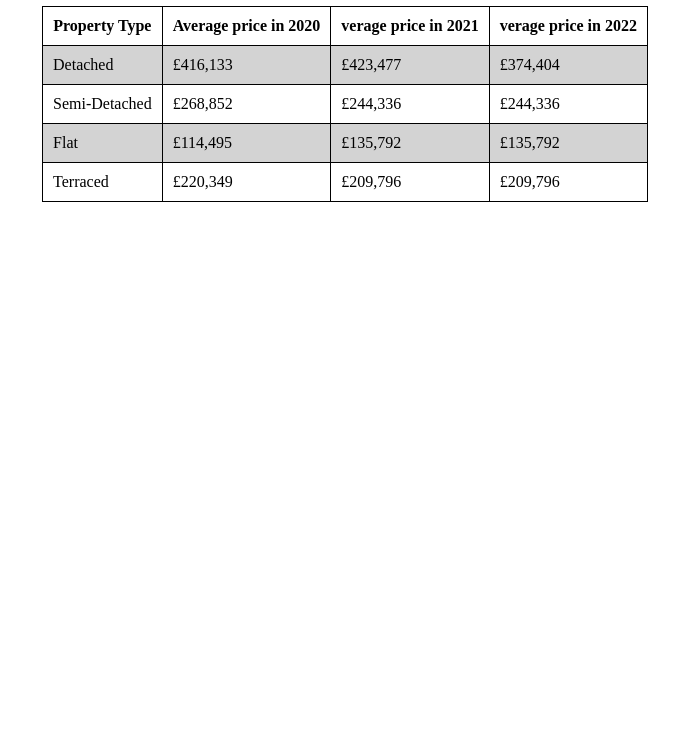
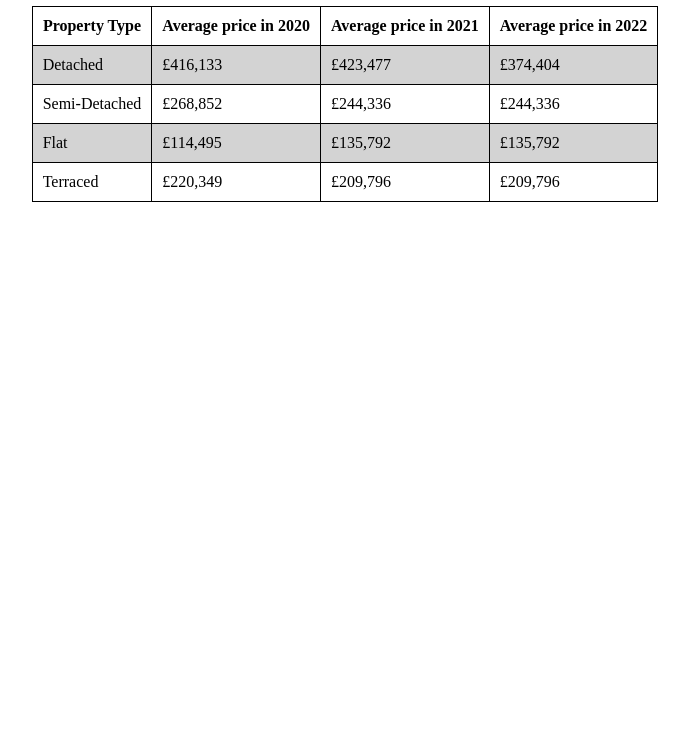
Before and after one commit to NW2Fly/nw2flyproperty, a plain HTML site: page index.html in a window 1280 px wide. Shown: the part 60-800 px from the top of the page, without its empty margins (295-984 px from the left). Drawn offline with Linux system fonts and the light colour scheme.

Commit message:
Update index.html

```diff
--- a/index.html
+++ b/index.html
@@ -28,8 +28,8 @@
     <tr>
       <th>Property Type</th>
       <th>Average price in 2020</th>
-      <th>verage price in 2021</th>
-      <th>verage price in 2022</th>
+      <th>Average price in 2021</th>
+      <th>Average price in 2022</th>
     </tr>
     <tr>
       <td>Detached</td>
```
